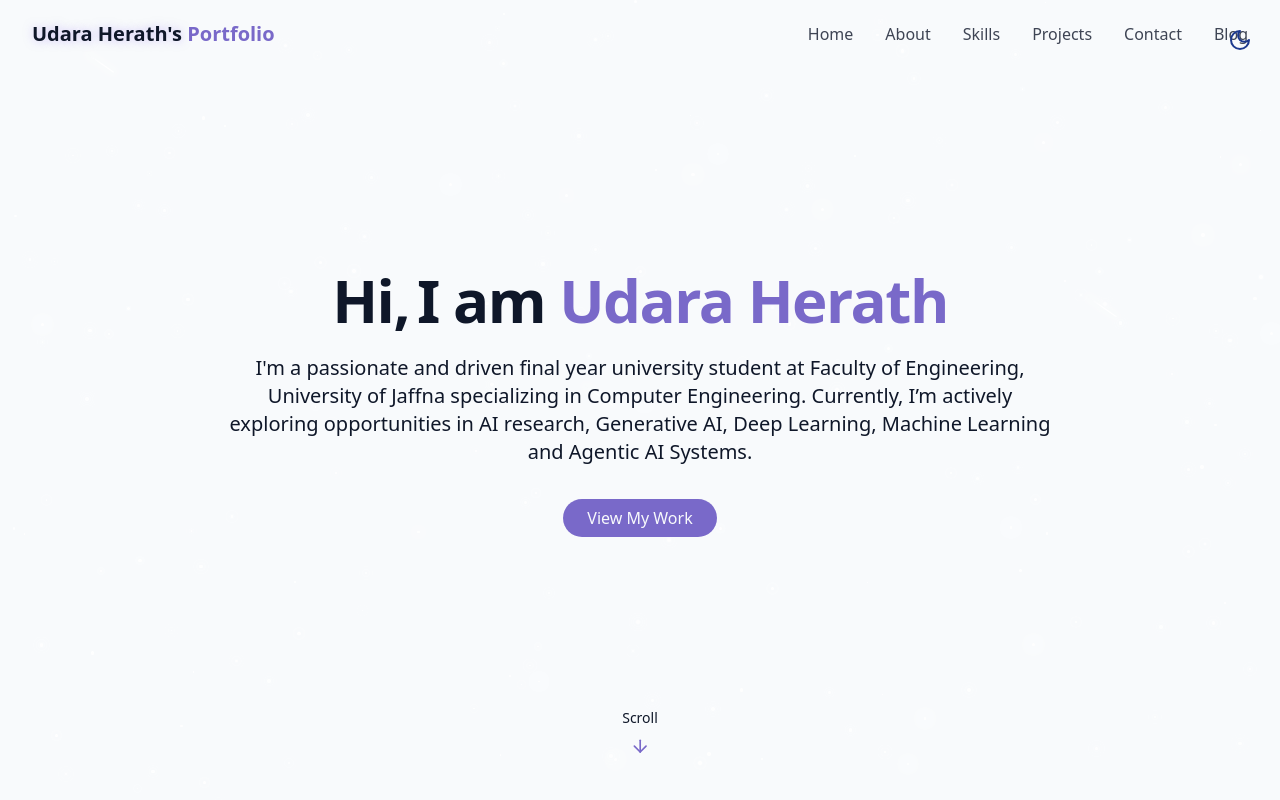
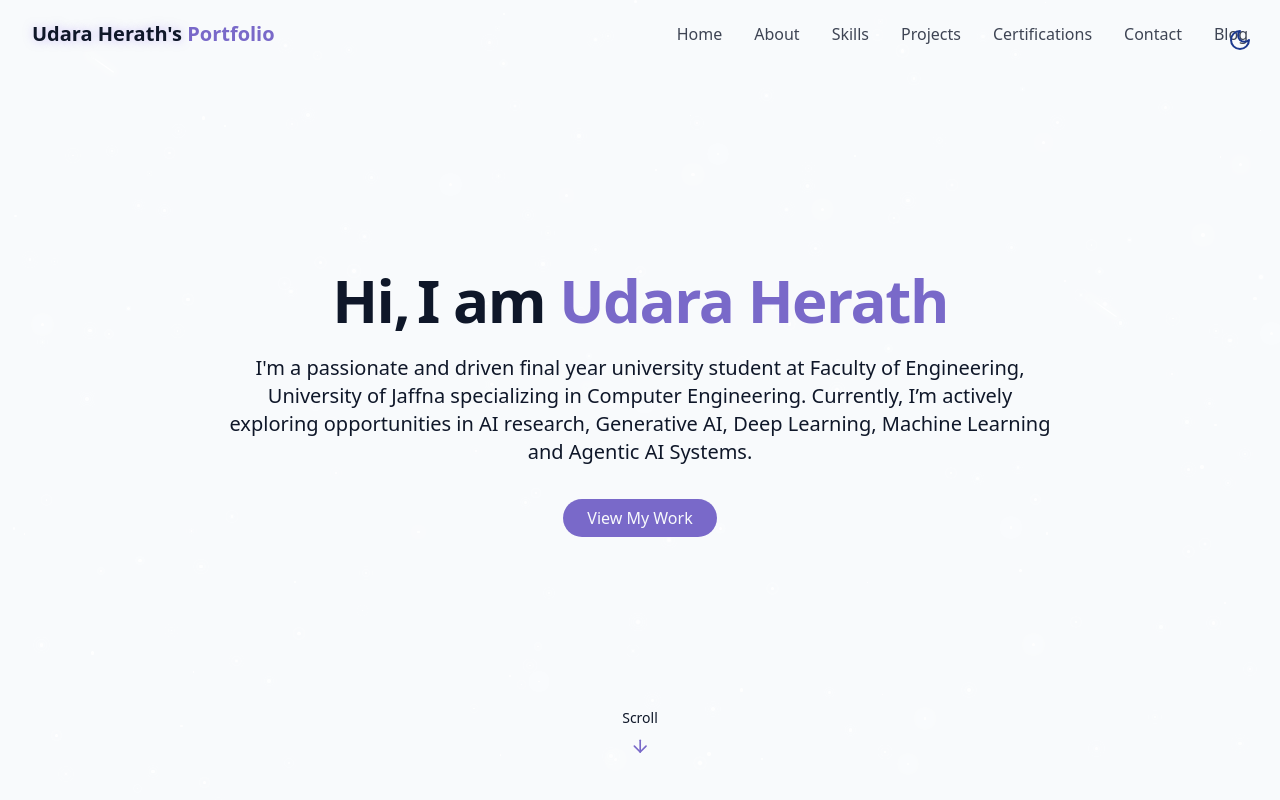
Before and after one commit to UdaraChamidu/My-Portfolio, a React (Vite) app: page / in a window 1280 px wide. Shown: the top 800 px of the page. Built offline with nearby package versions, Linux system fonts and the light colour scheme.

Commit message:
certifications section added.

```diff
--- a/src/App.jsx
+++ b/src/App.jsx
@@ -2,6 +2,8 @@ import { BrowserRouter, Route, Routes } from "react-router-dom";
 import { Home } from "./pages/Home";
 import { NotFound } from "./pages/NotFound";
 import { Toaster } from "@/components/ui/toaster";
+//import { Certifications } from "./components/Certifications";
+
 
 import BlogList from "./pages/BlogList";
 import BlogPost from "./pages/BlogPost";
--- /dev/null
+++ b/src/components/Certifications.jsx
@@ -0,0 +1,79 @@
+import { ExternalLink } from "lucide-react";
+
+const certifications = [
+  {
+    id: 1,
+    title: "Deep Learning Specialization",
+    issuer: "Coursera (Andrew Ng)",
+    date: "2024",
+    image: "/certifications/deep-learning.png", // put your certificate image in public/certifications
+    verifyUrl: "https://coursera.org/verify/xxxxxx",
+  },
+  {
+    id: 2,
+    title: "Generative AI with LLMs",
+    issuer: "DeepLearning.AI",
+    date: "2024",
+    image: "/certifications/genai.png",
+    verifyUrl: "https://coursera.org/verify/yyyyyy",
+  },
+  {
+    id: 3,
+    title: "Machine Learning",
+    issuer: "Stanford Online",
+    date: "2023",
+    image: "/certifications/ml.png",
+    verifyUrl: "https://example.com",
+  },
+];
+
+export const Certifications = () => {
+  return (
+    <section id="certifications" className="py-24 px-4 relative">
+      <div className="container mx-auto max-w-5xl">
+        <h2 className="text-3xl md:text-4xl font-bold mb-4 text-center">
+          Certifications <span className="text-primary"> & Achievements </span>
+        </h2>
+
+        <p className="text-center text-muted-foreground mb-12 max-w-2xl mx-auto">
+          Here are some of the certifications I’ve earned to strengthen my skills in
+          AI, Machine Learning, and related technologies.
+        </p>
+
+        <div className="grid grid-cols-1 md:grid-cols-2 lg:grid-cols-3 gap-8">
+          {certifications.map((cert) => (
+            <div
+              key={cert.id}
+              className="group bg-card rounded-lg overflow-hidden shadow-xs card-hover"
+            >
+              <div className="h-40 overflow-hidden flex justify-center items-center bg-secondary/20">
+                <img
+                  src={cert.image}
+                  alt={cert.title}
+                  className="max-h-full object-contain transition-transform duration-500 group-hover:scale-105"
+                />
+              </div>
+
+              <div className="p-6">
+                <h3 className="text-lg font-semibold mb-1">{cert.title}</h3>
+                <p className="text-muted-foreground text-sm mb-2">
+                  {cert.issuer}
+                </p>
+                <p className="text-xs text-muted-foreground mb-4">{cert.date}</p>
+
+                <a
+                  href={cert.verifyUrl}
+                  target="_blank"
+                  rel="noopener noreferrer"
+                  className="text-primary flex items-center gap-1 hover:underline"
+                >
+                  Verify <ExternalLink size={16} />
+                </a>
+              </div>
+            </div>
+          ))}
+        </div>
+      </div>
+    </section>
+  );
+};
--- a/src/components/Navbar.jsx
+++ b/src/components/Navbar.jsx
@@ -9,6 +9,7 @@ const navItems = [
   { name: "About", href: "#about" },
   { name: "Skills", href: "#skills" },
   { name: "Projects", href: "#projects" },
+  { name: "Certifications", href: "#certifications" },
   { name: "Contact", href: "#contact" },
   { name: "Blog", href: "/blog" }
 ];
--- a/src/pages/Home.jsx
+++ b/src/pages/Home.jsx
@@ -7,6 +7,7 @@ import { SkillsSection } from "../components/SkillsSection";
 import { ProjectsSection } from "../components/ProjectsSection";
 import { ContactSection } from "../components/ContactSection";
 import { Footer } from "../components/Footer";
+import { Certifications } from "../components/Certifications";
 
 export const Home = () => {
   return (
@@ -24,6 +25,7 @@ export const Home = () => {
         <AboutSection />
         <SkillsSection />
         <ProjectsSection />
+        <Certifications />
         <ContactSection />
       </main>
 
```
